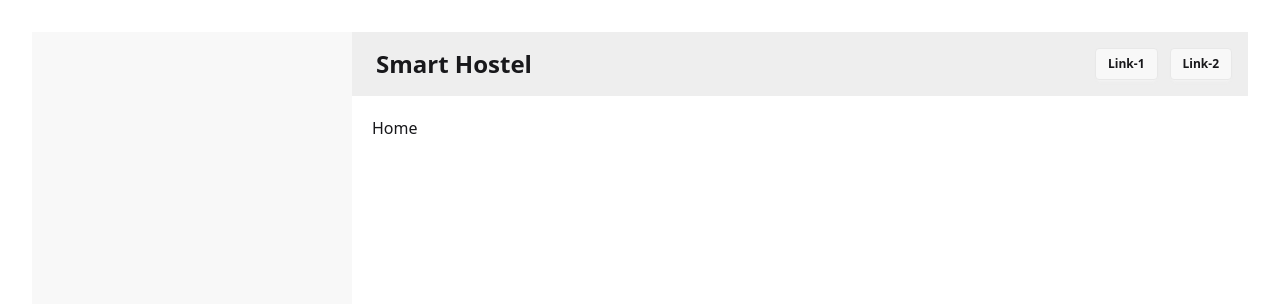
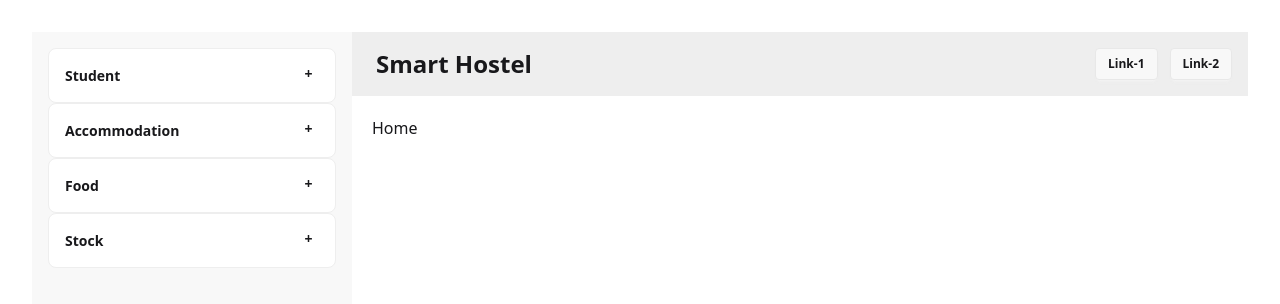
Before and after one commit to nurealammiaji/smart-hostel-client, a React (Vite) app: page / in a window 1280 px wide. Shown: the top 304 px of the page. Built offline with nearby package versions, Linux system fonts and the light colour scheme.

Commit message:
accordion added

```diff
--- a/src/App.jsx
+++ b/src/App.jsx
@@ -28,7 +28,7 @@ const App = () => {
                   </label>
                 </div>
                 <div className="flex-1 px-2 mx-2">
-                   <h3 className='md:text-2xl md:font-bold font-semibold'>Smart Hostel</h3>
+                  <h3 className='md:text-2xl md:font-bold font-semibold'>Smart Hostel</h3>
                 </div>
                 <div className="flex-none">
                   <ul className="menu menu-horizontal flex gap-3">
@@ -47,6 +47,26 @@ const App = () => {
               <label htmlFor="dashboard-drawer" aria-label="close sidebar" className="drawer-overlay"></label>
               <ul className="min-h-full p-4 menu bg-base-200 w-60 md:w-80">
                 {/* Sidebar content here */}
+                <div className="collapse collapse-plus bg-base-100 border border-base-300">
+                  <input type="radio" name="my-accordion-3" />
+                  <div className="collapse-title font-semibold">Student</div>
+                  <div className="collapse-content text-sm">Student items will here</div>
+                </div>
+                <div className="collapse collapse-plus bg-base-100 border border-base-300">
+                  <input type="radio" name="my-accordion-3" />
+                  <div className="collapse-title font-semibold">Accommodation</div>
+                  <div className="collapse-content text-sm">Accommodation items will here</div>
+                </div>
+                <div className="collapse collapse-plus bg-base-100 border border-base-300">
+                  <input type="radio" name="my-accordion-3" />
+                  <div className="collapse-title font-semibold">Food</div>
+                  <div className="collapse-content text-sm">Food items will here</div>
+                </div>
+                <div className="collapse collapse-plus bg-base-100 border border-base-300">
+                  <input type="radio" name="my-accordion-3" />
+                  <div className="collapse-title font-semibold">Stock</div>
+                  <div className="collapse-content text-sm">Stock items will here</div>
+                </div>
               </ul>
             </div>
           </div>
```
